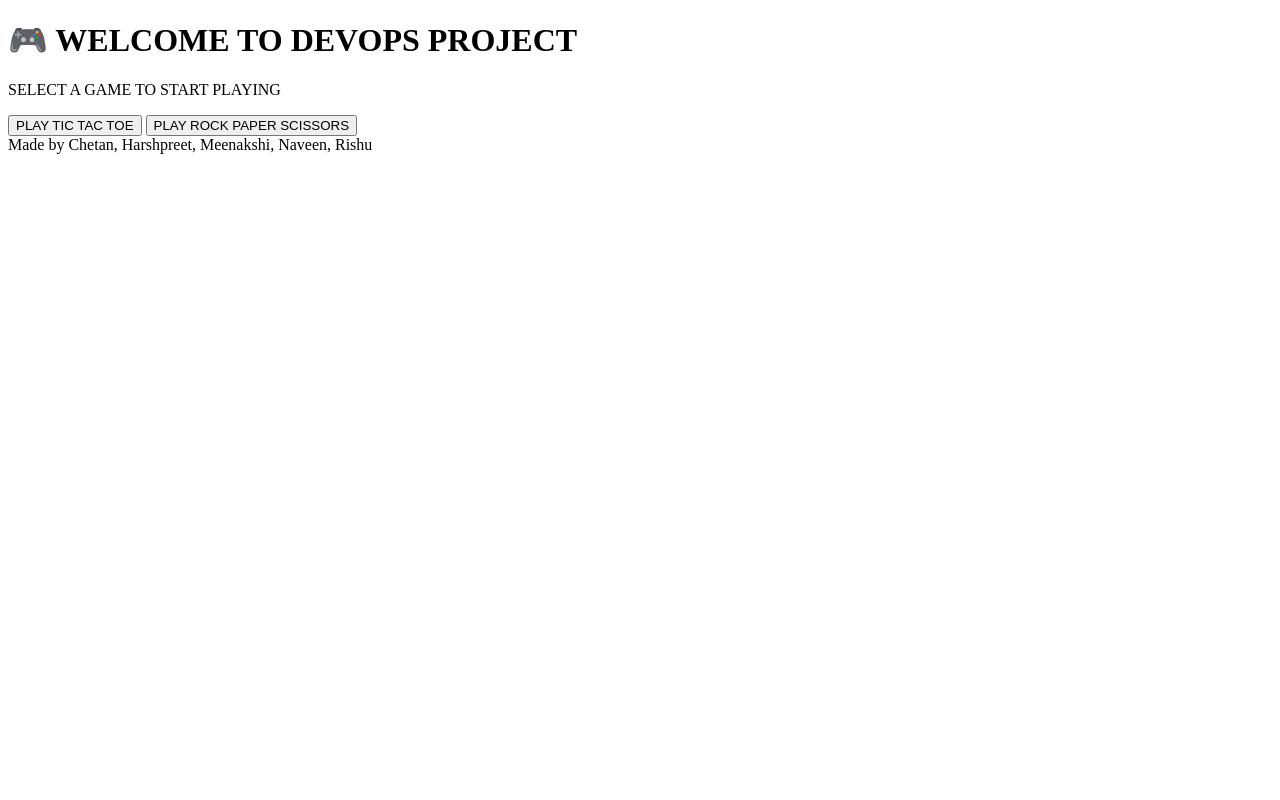
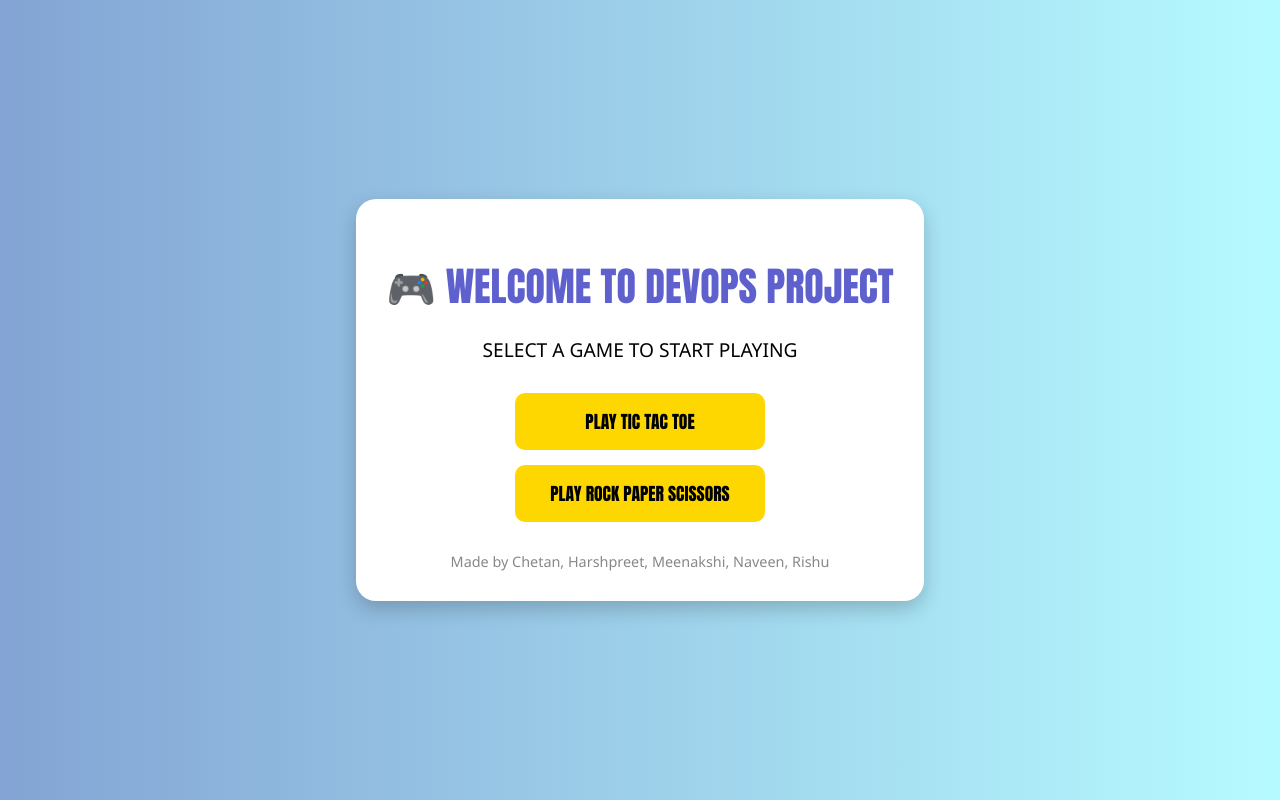
Before and after one commit to NaveenPensia70/Game-Zone, a plain HTML site: page index.html in a window 1280 px wide. Drawn offline with nearby package versions, Linux system fonts and the light colour scheme.

Commit message:
modified index.html for styling

```diff
--- a/index.html
+++ b/index.html
@@ -4,6 +4,76 @@
     <meta charset="UTF-8">
     <meta name="viewport" content="width=device-width, initial-scale=1.0">
     <title>Game-Zone-Home</title>
+    <script src="https://code.jquery.com/jquery-3.6.0.min.js"></script>
+  <style>
+    body {
+      margin: 0;
+      font-family: 'Segoe UI', Tahoma, Geneva, Verdana, sans-serif;
+      background: linear-gradient(to right, #83a4d4, #b6fbff);
+      display: flex;
+      justify-content: center;
+      align-items: center;
+      height: 100vh;
+      overflow: hidden;
+    }
+
+    .container {
+      background: white;
+      padding: 30px;
+      font-family: "Impact", "Haettenschweiler", 'Franklin Gothic Bold', 'Arial Narrow Bold', sans-serif;
+      border-radius: 20px;
+      box-shadow: 0 8px 20px rgba(0,0,0,0.2);
+      text-align: center;
+      animation: fadeIn 1s ease-in-out;
+      max-width: 90%;
+    }
+
+    .container h1 {
+      margin-bottom: 20px;
+      color: #5e60ce;
+      font-size: clamp(1.5rem, 5vw, 2.5rem);
+    }
+
+    .container p {
+      font-family: 'Segoe UI', Tahoma, Geneva, Verdana, sans-serif;
+      margin-bottom: 30px;
+      font-size: clamp(1rem, 3vw, 1.2rem);
+    }
+
+    .game-btn {
+      display: block;
+      width: 100%;
+      max-width: 250px;
+      padding: 15px;
+      margin: 15px auto;
+      font-size: clamp(1rem, 4vw, 1.1rem);
+      font-weight: bold;
+      color: black;
+      font-family: "Impact", "Haettenschweiler", 'Franklin Gothic Bold', 'Arial Narrow Bold', sans-serif;
+      background: #FFD700;
+      border: none;
+      border-radius: 10px;
+      cursor: pointer;
+      transition: transform 0.2s, box-shadow 0.2s;
+    }
+
+    .game-btn:hover {
+      transform: scale(1.05);
+      box-shadow: 0 5px 15px rgba(0,0,0,0.2);
+    }
+
+    .footer {
+      margin-top: 30px;
+      font-size: clamp(0.8rem, 3vw, 0.9rem);
+      color: #888;
+      font-family: 'Segoe UI', Tahoma, Geneva, Verdana, sans-serif;
+    }
+
+    @keyframes fadeIn {
+      from { opacity: 0; transform: translateY(-20px); }
+      to { opacity: 1; transform: translateY(0); }
+    }
+  </style>
 </head>
 <body>
     <div class="container">
```
